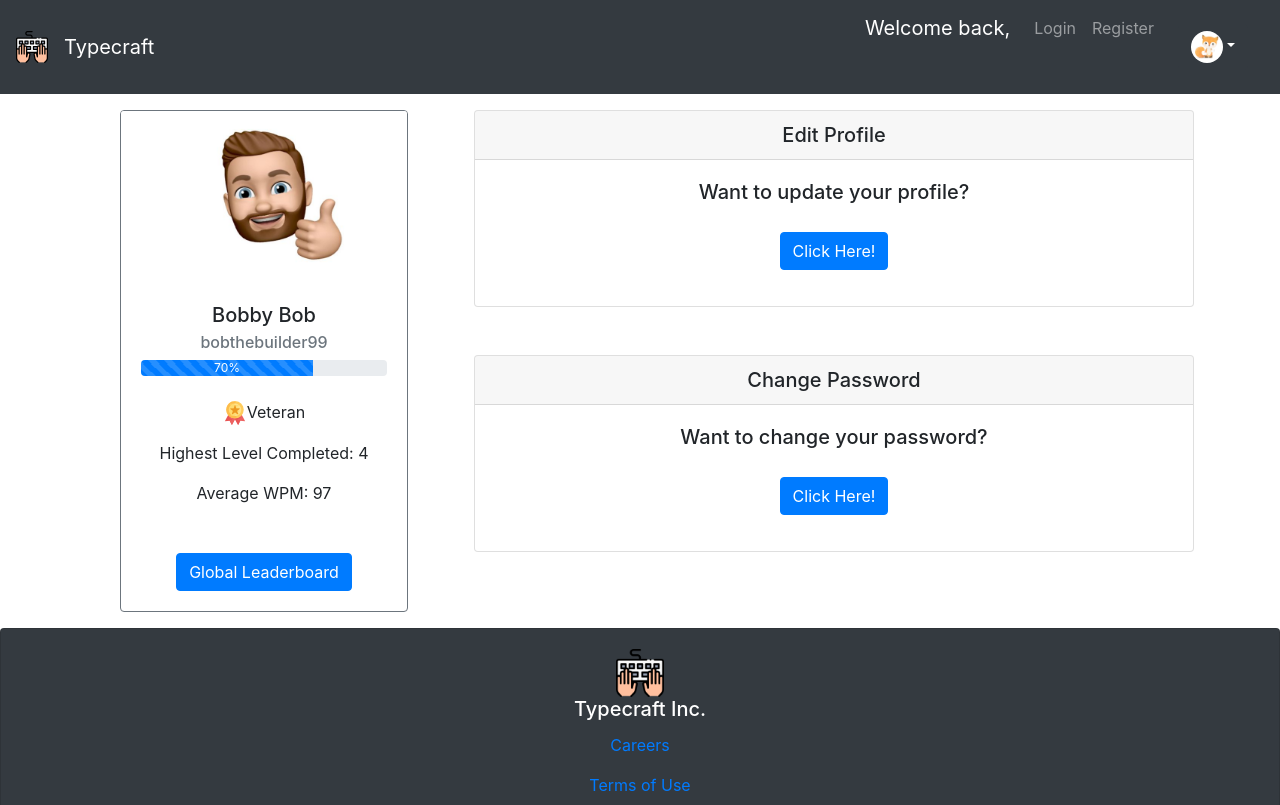
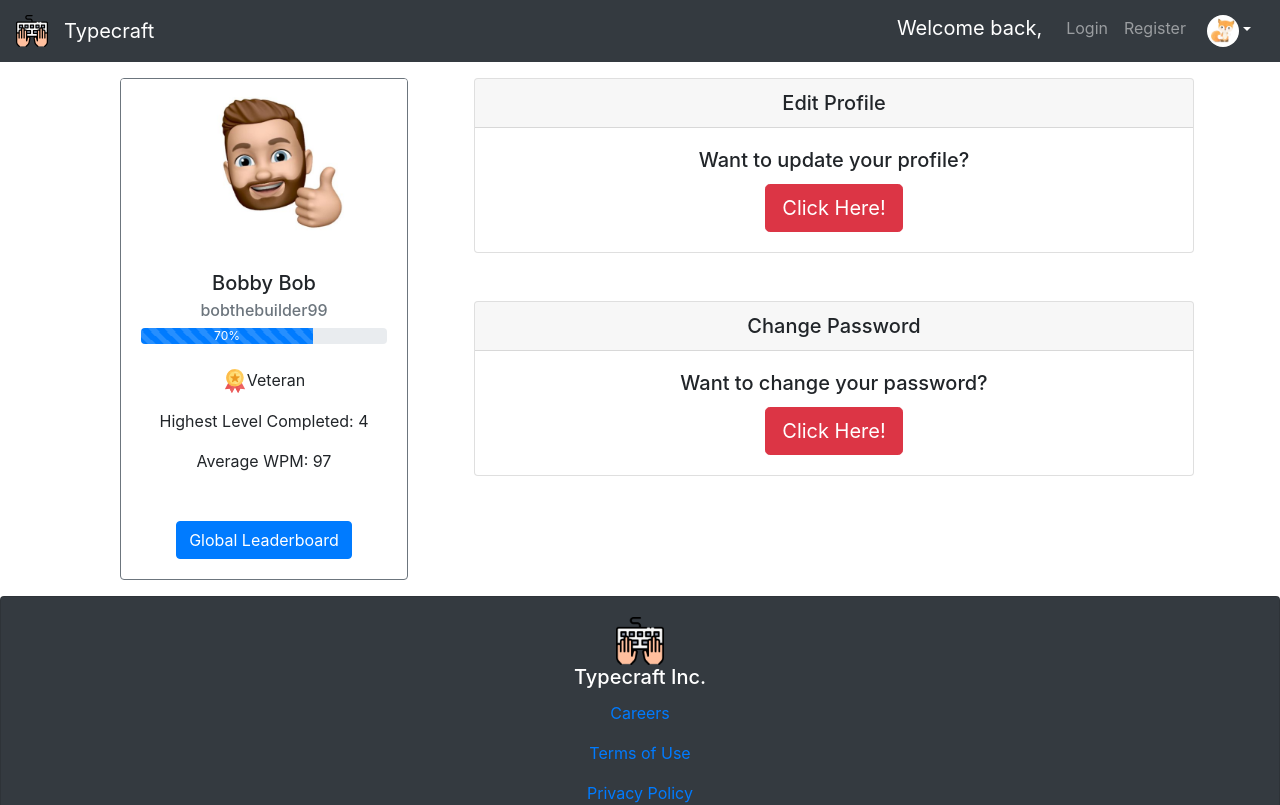
Before and after one commit to rbbenett/final-project-lhl, a React (Create React App) app in the folder final-project/: page /profile in a window 1280 px wide. Shown: the top 805 px of the page. Built offline with nearby package versions, Linux system fonts and the light colour scheme; no server answers; the HTML template or start-up script is replaced by a standard one.

Commit message:
css styling

```diff
--- a/final-project/src/components/EditPassword.css
+++ b/final-project/src/components/EditPassword.css
@@ -1,9 +1,5 @@
 div.currentPass.form-group {
   margin: 0 0 1rem 0;
-}
-
-button {
-  margin: 1rem
 }
 
 button.btn.btn-primary {
--- a/final-project/src/components/Profile.jsx
+++ b/final-project/src/components/Profile.jsx
@@ -43,7 +43,7 @@ function Profile() {
                 <Card.Header as="h5">Edit Profile</Card.Header>
                 <Card.Body>
                   <Card.Title>Want to update your profile?</Card.Title>
-                  <Button variant="primary" onClick={handleShowEditUser}>Click Here!</Button>
+                  <Button variant="danger" size="lg" onClick={handleShowEditUser}>Click Here!</Button>
                 </Card.Body>
               </Card>
             </Row>
@@ -55,7 +55,7 @@ function Profile() {
                 <Card.Body>
                   <Card.Title>Want to change your password?</Card.Title>
 
-                  <Button variant="primary" onClick={handleShowEditPassword}>Click Here!</Button>
+                  <Button variant="danger" size="lg" onClick={handleShowEditPassword}>Click Here!</Button>
                 </Card.Body>
               </Card>
             </Row>
```
